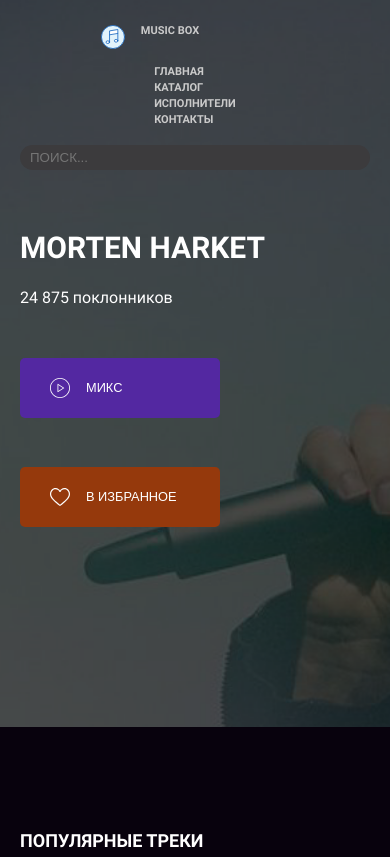
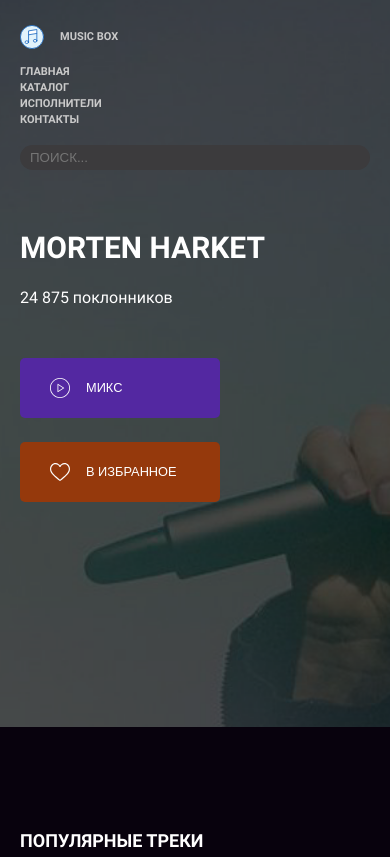
Before and after one commit to RoninSK8/layout-designer-project-lvl2, a website: page src/artist.html in a window 390 px wide. Shown: the top 857 px of the page. Drawn offline with Linux system fonts and the light colour scheme.

Commit message:
fix header and main artist styles

```diff
--- a/src/artist.html
+++ b/src/artist.html
@@ -11,7 +11,7 @@
     <body>
         <header>
             <div class="header container flex-row align-center">
-                <div class="logo flex-row mr-90">
+                <div class="logo flex-row align-center mr-90">
                     <img class="logo-image mr-16" src="images/logo.svg" alt="логотип">
                     <span>MUSIC BOX</span>
                 </div>
@@ -30,11 +30,11 @@
                     <h1 class="artist-main-header white">Morten Harket</h1>
                     <p class="white text-size-1 mt-16 mb-48">24 875 поклонников</p>
                     <form class="artist-btn flex-row">
-                        <button href="#" class="btn btn-purple flex align-center white mb-25">
+                        <button href="#" class="btn btn-purple flex align-center white">
                             <img src="images/play-button.svg" alt="Play" class="icon mr-16 white">
                             МИКС
                         </button>
-                        <button href="#" class="btn btn-orange flex align-center white">
+                        <button href="#" class="btn btn-orange flex align-center white mb-25">
                             <img src="images/heart.svg" alt="Добавить в избранное" class="icon mr-16 white">
                             В ИЗБРАННОЕ
                         </button>
--- a/src/scss/general.scss
+++ b/src/scss/general.scss
@@ -720,6 +720,7 @@ footer {
   .header {
     display: flex;
     flex-direction: column;
+    align-items: start;
   }
 
   .navigation {
```
Also changed, not shown: src/index.html (+1 -1 lines), src/css/style.css, 1 other file.
